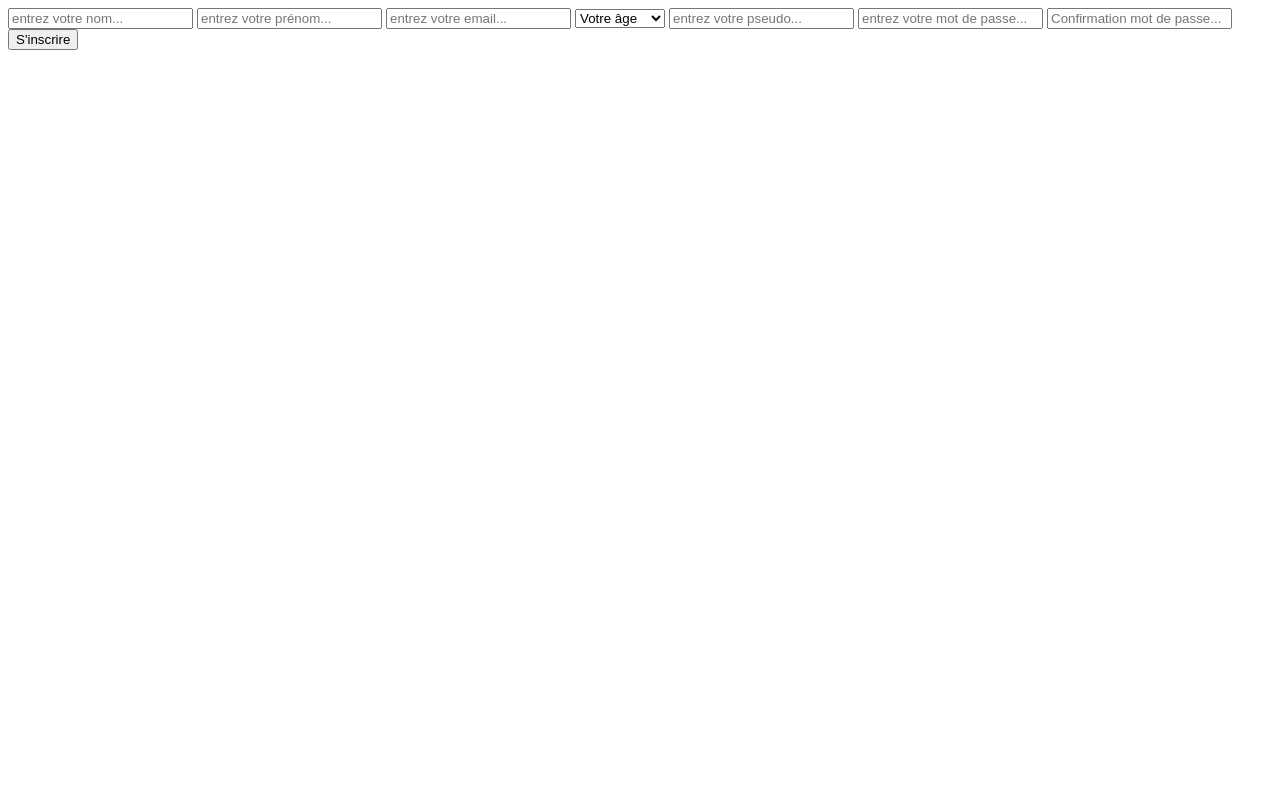
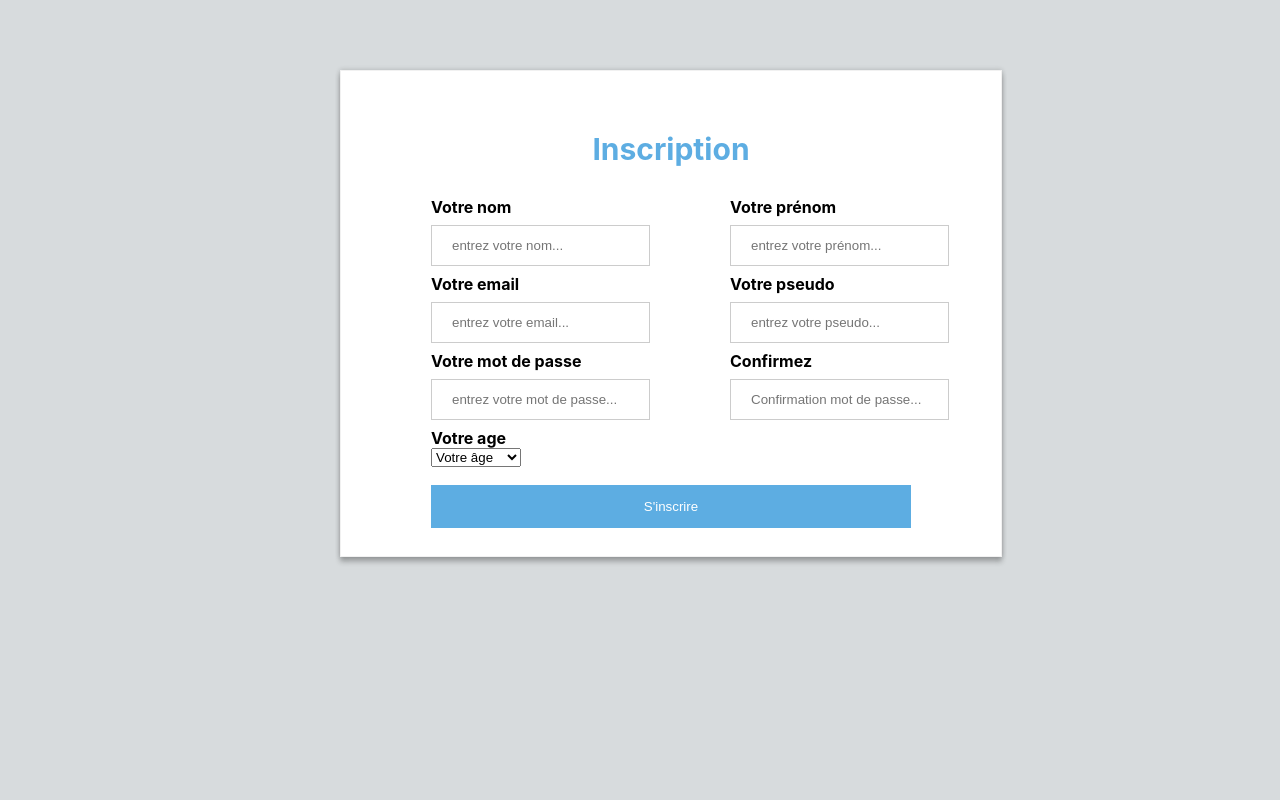
Before and after one commit to Sinsay63/PrestaChope, a PHP site: page /pages/inscription/Inscription.php in a window 1280 px wide. Run offline with PHP 8.4, Linux system fonts and the light colour scheme.

Commit message:
css catalogue et inscription

```diff
--- a/PrestaChope/assets/css/catalogue.css
+++ b/PrestaChope/assets/css/catalogue.css
@@ -10,7 +10,7 @@ html,body{
     align-content: center;
     flex-direction: column;
     width:300px;
-    height: 250px;
+    height: 300px;
     text-align : center;
     margin-bottom: 100px;
     margin-top: 10px;
--- a/PrestaChope/assets/css/inscription.css
+++ b/PrestaChope/assets/css/inscription.css
@@ -0,0 +1,125 @@
+body{
+    background-color: rgb(215, 219, 221);
+}
+
+form {
+    width:100%;
+    height: 425px;
+    padding: 30px;
+    border: 1px solid #f1f1f1;
+    background: #fff;
+    box-shadow: 0 0 5px 0 rgba(0, 0, 0, 0.2), 0 5px 5px 0 rgba(0, 0, 0, 0.24);
+    margin:
+}
+
+#container{
+    width:600px;
+    height: 600px;
+    margin:0 auto;
+    margin-top:70px;
+    font-family: 'Inter', sans-serif;
+}
+
+input[type=text], input[type=password] {
+    width: 100%;
+    padding: 12px 20px;
+    margin: 8px 0;
+    display: inline-block;
+    border: 1px solid #ccc;
+    box-sizing: border-box;
+
+}
+
+input[type=submit] {
+    background-color: rgb(93, 173, 226);
+    color: white;
+    padding: 14px 20px;
+    margin: 8px 0;
+    border: none;
+    cursor: pointer;
+    width: 80%;
+    margin-left: 60px;
+    transition: all 0.3s ease 0s;
+}
+input[type=submit]:hover{
+	background-color: #1E90FF;
+}
+.nom{
+	display: flex;
+	flex-direction: column;
+	margin-right: 80px;
+	margin-left: 60px;
+	font-family: 'Inter', sans-serif;
+}
+
+.prenom{
+	display: flex;
+	flex-direction: column;
+	font-family: 'Inter', sans-serif;
+}
+
+.email{
+	display: flex;
+	flex-direction: column;
+	margin-right: 80px;
+	margin-left: 60px;
+	font-family: 'Inter', sans-serif;
+}
+
+.age{
+	display: flex;
+	flex-direction: column;
+	margin-left: 60px;
+	font-family: 'Inter', sans-serif;
+	margin-bottom: 10px;
+}
+
+.pseudo{
+	display: flex;
+	flex-direction: column;
+	font-family: 'Inter', sans-serif;
+}
+
+.mot_de_passe{
+	display: flex;
+	flex-direction: column;
+	margin-right: 80px;
+	margin-left: 60px;
+	font-family: 'Inter', sans-serif;
+}
+
+.nomprenom{
+	display: flex;
+}
+
+.emailpseudo{
+	display: flex;
+}
+
+.mdp{
+	display: flex;
+}
+
+.confmdp{
+	display: flex;
+	flex-direction: column;
+	font-family: 'Inter', sans-serif;
+	font-weight: bold;
+}
+
+.mdpconf{
+	display: flex;
+}
+
+.inscr{
+	text-align: center;
+	color: rgb(93, 173, 226);
+    font-size: 30px;
+    font-weight: bold;
+}
+
+.erreur{
+	text-align: center;
+	font-family: 'Inter', sans-serif;
+	margin-left: 60px;
+}
--- a/PrestaChope/pages/inscription/Inscription.php
+++ b/PrestaChope/pages/inscription/Inscription.php
@@ -1,6 +1,9 @@
-<html>
+        <html>
     <head>
         <title>Inscription</title>
+        <link rel="stylesheet" type="text/css" href="assets/css/inscription.css">
+        <link rel="preconnect" href="https://fonts.gstatic.com">
+        <link href="https://fonts.googleapis.com/css2?family=Roboto&display=swap" rel="stylesheet">
     </head>
     <body>
         <?php
@@ -21,22 +24,70 @@
             }
         }
         ?>
+        <div class="erreur">
+        <p>       <p>
+        </div>
+        <div id="container">
+
         <form action="" method="post">
+            <div class="inscr">
+            <p> Inscription <p>
+            </div>
+            <div class="nomprenom">
+            <div class="nom">
+             <label><b>Votre nom</b></label>
+
+
             <input type="text" name="nom" placeholder="entrez votre nom..." required />
+            </div>
+            <div class="prenom">
+            <label><b>Votre prénom</b></label>
             <input type="text" name="prénom" placeholder="entrez votre prénom..." required/>
+            </div>
+        </div>
+            <div class="emailpseudo">
+            <div class="email">
+            <label><b>Votre email</b></label>
             <input type="text" name="email" placeholder="entrez votre email..." required/>
+            </div>
+
+            <div class="pseudo">
+            <label><b>Votre pseudo</b></label>
+            <input type="text" name="pseudo" placeholder="entrez votre pseudo..." required/>
+            </div>
+        </div>
+            <div class="mdpconf">
+            <div class="mot_de_passe">
+            <label><b>Votre mot de passe</b></label>
+            <input type="password" name="password" placeholder="entrez votre mot de passe..." required=""/>
+            </div>
+
+            <div class="confmdp">
+            <label>Confirmez</label>
+            <input type="password" name="confirm_password" placeholder="Confirmation mot de passe..." required/>
+        </div>
+
+    </div>
+            <div class="age">
+            <label><b>Votre age</b></label>
+
+
             <select name="age" style="width:90px;" required>
+
                 <option value="" hidden>Votre âge</option>
+
+
 
         <?php   for ($i = 18; $i < 100; $i++) { ?>
                     <option value="<?php echo $i ?>"> <?php echo $i . " ans" ?> </option>
         <?php   }
                 ?>
+
             </select>
-            <input type="text" name="pseudo" placeholder="entrez votre pseudo..." required/>
-            <input type="password" name="password" placeholder="entrez votre mot de passe..." required=""/>
-            <input type="password" name="confirm_password" placeholder="Confirmation mot de passe..." required/>
-            <input type="submit" value="S'inscrire">
+            </div>
+            <input type="submit" value="S'inscrire" >
+
         </form>
+    </div>
     </body>
 </html>
```
